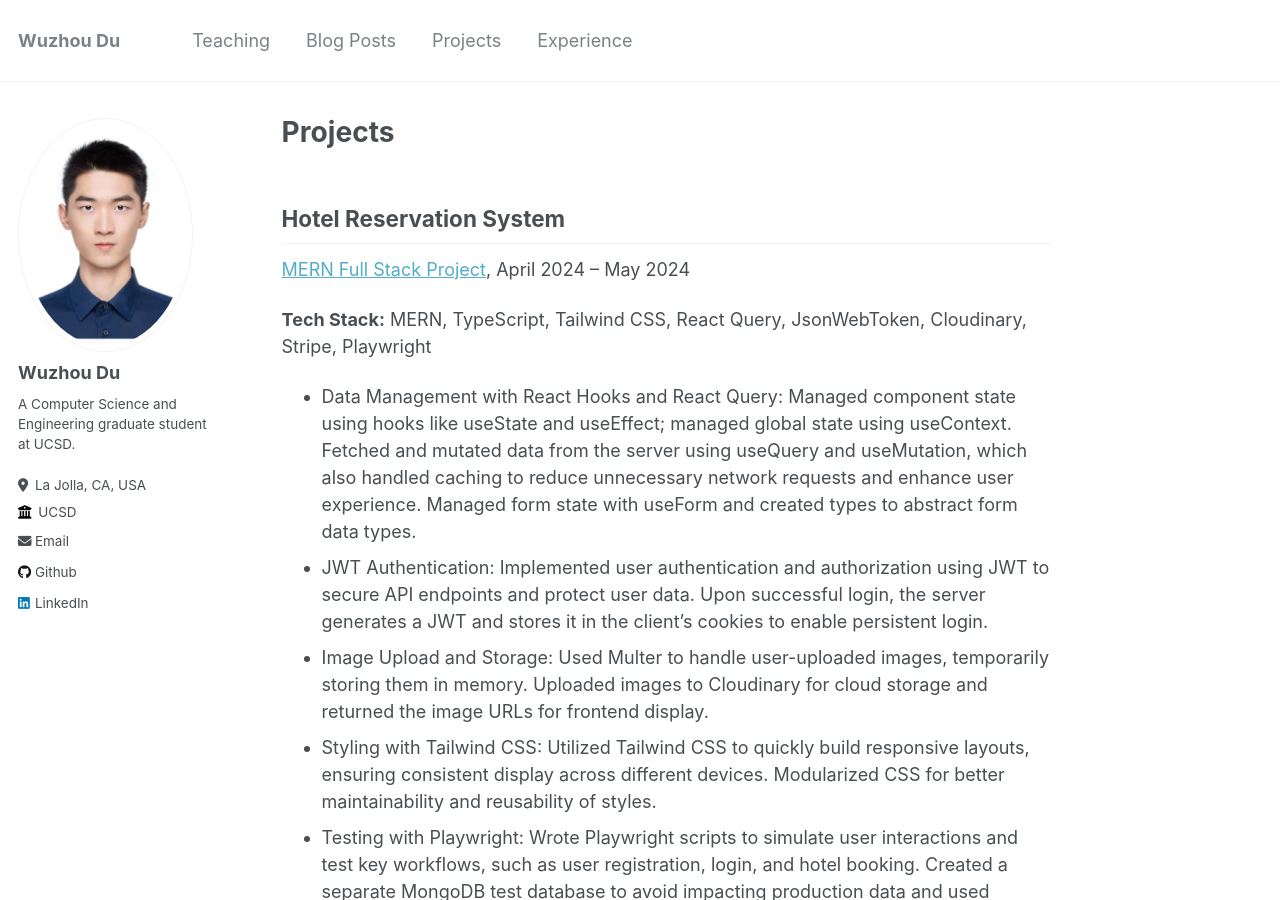
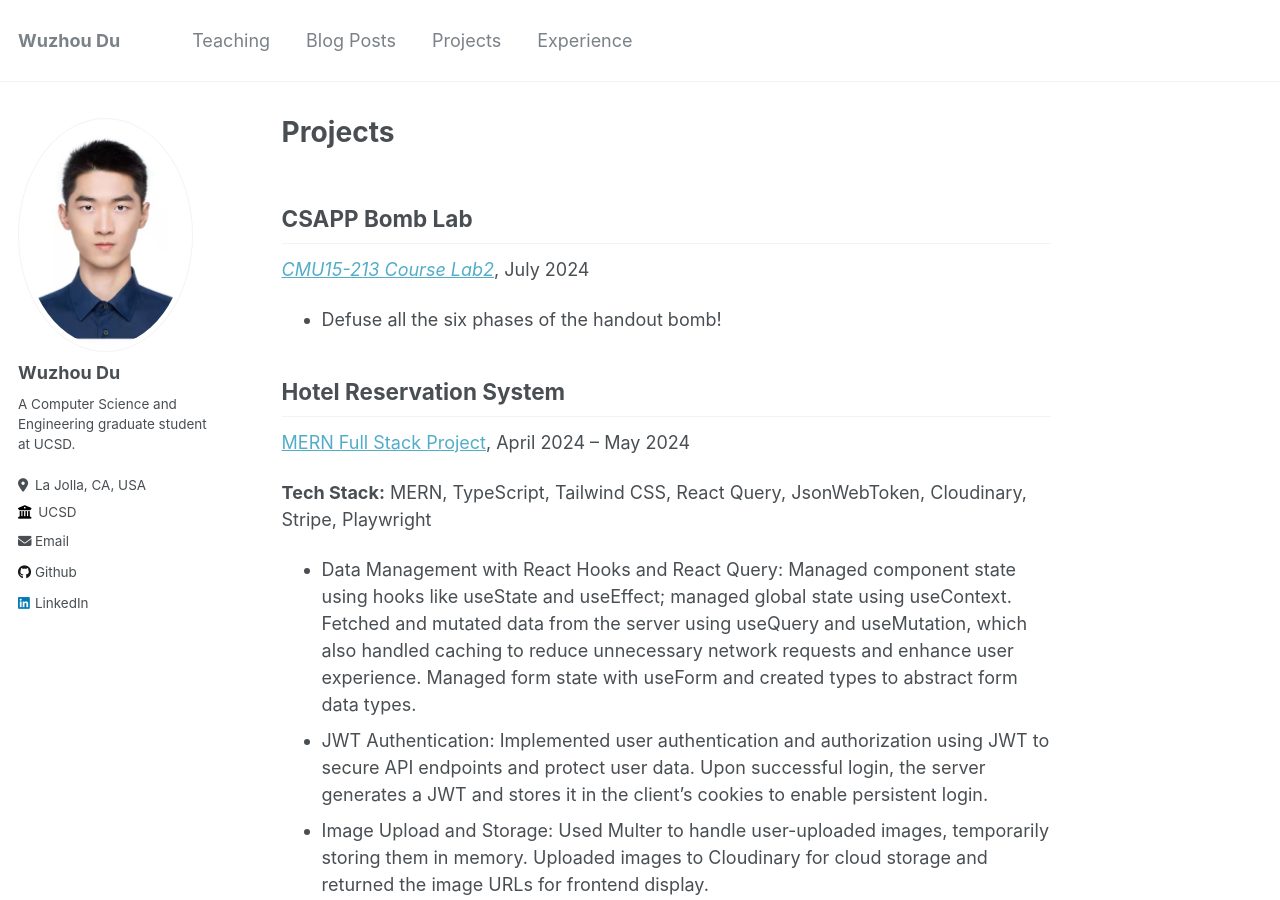
Before and after one commit to WuzhouDu/WuzhouDu.github.io, a Jekyll site: the page built from _pages/projects.md, in a window 1280 px wide and 900 px high. Built offline with Jekyll 4.4.1, drawn with Linux system fonts in a browser that asks for light colours.

Commit message:
update project

```diff
--- a/_pages/projects.md
+++ b/_pages/projects.md
@@ -3,6 +3,10 @@ permalink: /projects/
 title: "Projects"
 author_profile: true
 ---
+
+## CSAPP Bomb Lab
+*[CMU15-213 Course Lab2](https://wuzhoudu.github.io/posts/2024/07/csapp/bomblab-day1&2)*, July 2024
+- Defuse all the six phases of the handout bomb!
 
 ## Hotel Reservation System
 [MERN Full Stack Project](https://github.com/WuzhouDu/MERN-Booking), April 2024 – May 2024
```
